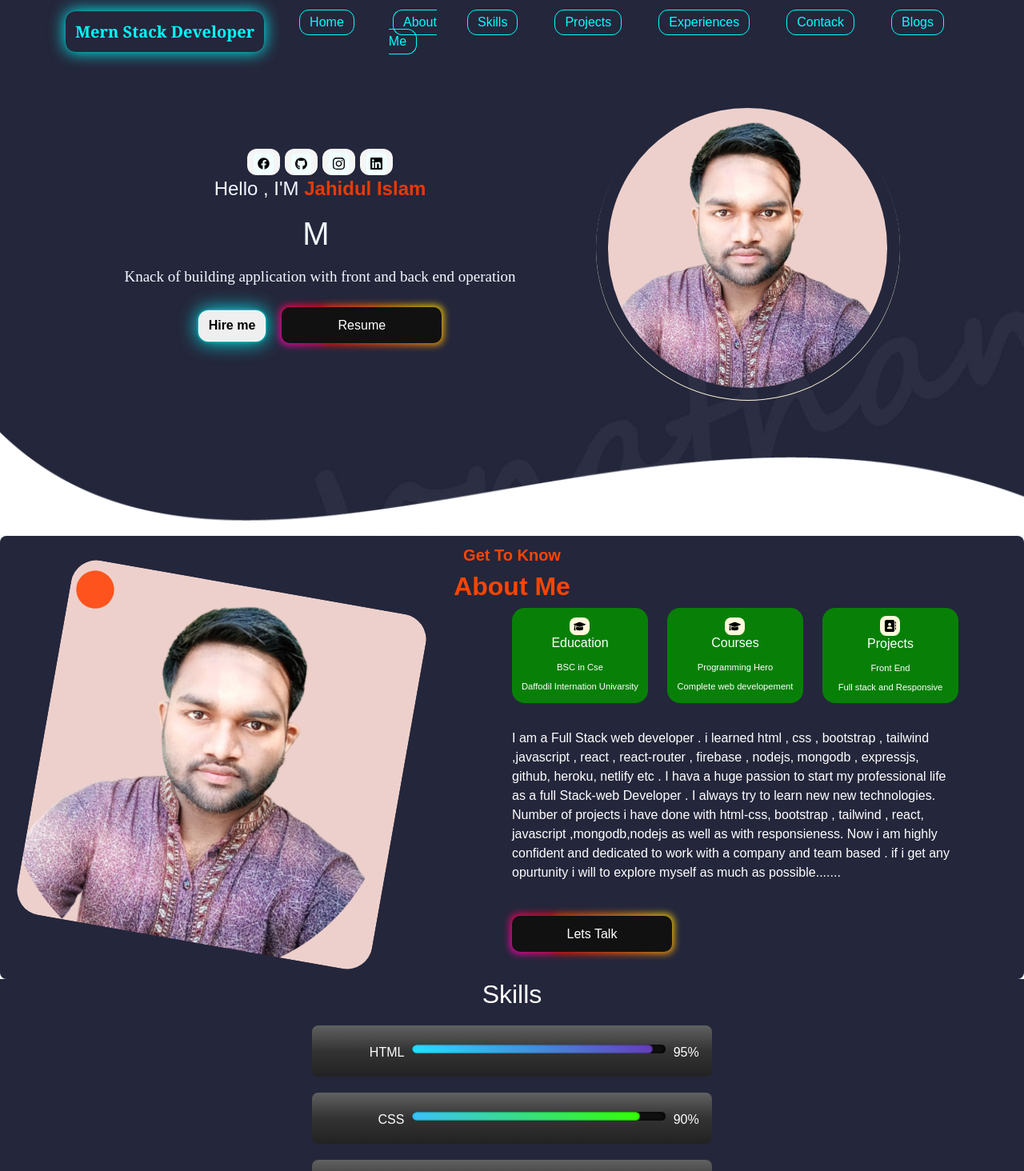
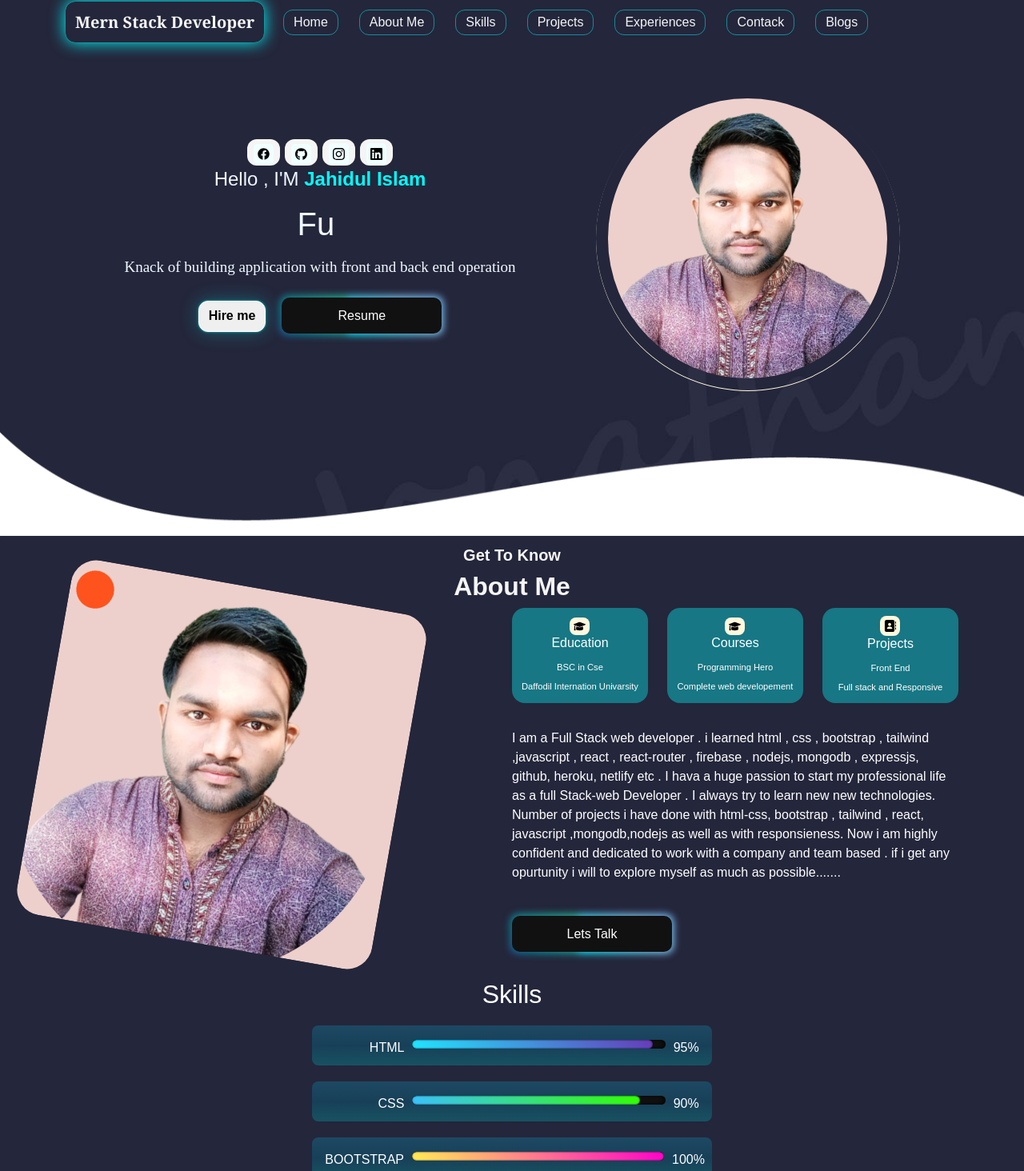
Before and after one commit to jahidulislam123/my-portfolio, a React (Create React App) app: page /detail1 in a window 1280 px wide. Shown: the top 1464 px of the page at 80% size. Built offline with nearby package versions, Linux system fonts and the light colour scheme.

Commit message:
added_something

```diff
--- a/src/App.css
+++ b/src/App.css
@@ -1,5 +1,6 @@
 .App {
   text-align: center;
+  background-color: #24263B;
 }
 
 .App-logo {
--- a/src/PortfolioContainer/AboutMe/About.css
+++ b/src/PortfolioContainer/AboutMe/About.css
@@ -15,7 +15,7 @@
 }
 
 .about-heading {
-    color: orangered;
+    color: whitesmoke;
     font-weight: 700;
 
 }
@@ -51,7 +51,7 @@
 
 .about_card {
     /* background: rgb(228, 124, 38); */
-    background: rgb(8, 128, 8);
+    background: rgba(0, 255, 255, 0.372);
     border: 1px solid transparent;
     border-radius: 1rem;
     text-align: center;
@@ -67,7 +67,7 @@
 }
 
 .about_card:hover {
-    background: orangered;
+    background: rgba(0, 255, 255, 0.67);
     color: black;
     border-color: #040d66;
     transition: 0.5s ease-out;
--- a/src/PortfolioContainer/Experienc/Experience.css
+++ b/src/PortfolioContainer/Experienc/Experience.css
@@ -1,6 +1,7 @@
 .div1 {
     background: #24263B;
     color: whitesmoke;
+    margin-top: 44px;
 
 }
 
@@ -99,10 +100,6 @@ p {
 
 
 
-
-
-
-
 .horizontal-line {
     height: 3px;
     background: linear-gradient(rgb(5, 231, 247), yellow, rgb(0, 255, 247));
@@ -114,20 +111,26 @@ p {
 
 }
 
-
-
-
-
-
-
-
-
-
 .mamama{
     background-color: #6060612e;
     margin-left: 300px;
     border-radius: 12px;
     margin-right: 380px;
     padding: 12px;
-    border: 2px solid cyan;
+    border: 1px solid rgba(0, 255, 255, 0.387);
 }
+
+
+
+@media screen and (max-width: 1544px) {
+    .mamama {
+        background-color: #6060612e;
+        margin-left: 130px;
+        border-radius: 12px;
+        margin-right: 120px;
+        padding: 12px;
+        border: 1px solid rgba(0, 255, 255, 0.387);
+    }
+
+
+}
--- a/src/PortfolioContainer/Experienc/Experience.js
+++ b/src/PortfolioContainer/Experienc/Experience.js
@@ -28,7 +28,7 @@ const Experience = () => {
               <div class="experience-details">
                 <h2>SoftItcare</h2>
                 <p>Job Title: Full Stack Developer</p>
-                <p>Duration: March 2022 - Present</p>
+                <p>Duration: January 2023 </p>
                 <p>
                   Description: This is software development company located in
                   Bashundara Dhaka.
--- a/src/PortfolioContainer/Home/NavBar.css
+++ b/src/PortfolioContainer/Home/NavBar.css
@@ -18,7 +18,7 @@
 
 .head-line {
     box-shadow: 0 0 1px cyan, 0 0 20px cyan;
-    color: cyan;
+    color: whitesmoke;
     font-weight: 900;
     padding: 12px;
     /* padding-bottom: 17px; */
@@ -33,9 +33,9 @@
 
 .button-one1 {
     margin-right: 10px;
-    margin-left: 20px;
-    color: cyan;
-    border: 1px solid cyan;
+    /* margin-left: 20px; */
+    color: whitesmoke;
+    border: 1px solid rgba(5, 240, 248, 0.51);
     /* box-shadow: 0 0 5px cyan, 0 0 15px cyan; */
     border-radius: 12px;
     padding-right: 12px;
--- a/src/PortfolioContainer/Home/Profile.css
+++ b/src/PortfolioContainer/Home/Profile.css
@@ -48,7 +48,8 @@
 }
 
 .highlighted-text {
-    color: rgba(255, 60, 0, 0.903);
+    color:cyan;
+    /* color: rgba(255, 60, 0, 0.903); */
     font-weight: 700;
 }
 
@@ -64,10 +65,9 @@
     /* background-color: rgb(10, 8, 31); */
     /* background: linear-gradient(#00ccff,#0e1538,#d400d4); */
     font-weight: 700;
-    box-shadow: 0 0 3px cyan,0 0 25px cyan ;
+    box-shadow: 0 0 3px rgba(0, 255, 255, 0.669),0 0 25px rgba(0, 255, 255, 0.269) ;
     /* color: rgb(253, 42, 5); */
     border-radius: 12px;
-
     padding-right: 12px;
     padding-left: 12px;
     padding-top: 6px;
@@ -78,9 +78,9 @@
     /* background-color: orangered;
     color: black; */
     transition: 0.5s;
-        box-shadow: 0 0 5px cyan,
-            0 0 25px cyan, 0 0 50px cyan,
-            0 0 100px cyan, 0 0 200px cyan;
+        box-shadow: 0 0 5px rgba(0, 255, 255, 0.365),
+            0 0 25px rgba(0, 255, 255, 0.472), 0 0 50px rgba(0, 255, 255, 0.307),
+            0 0 100px cyan, 0 0 200px rgba(0, 255, 255, 0.197);
 
 }
 
@@ -101,7 +101,7 @@
 
 .glow-on-hover:before {
     content: '';
-    background: linear-gradient(45deg, #ff0000, #ff7300, #fffb00, #48ff00, #00ffd5, #002bff, #7a00ff, #ff00c8, #ff0000);
+    background: linear-gradient(45deg, #00eeff, #7fcbf4, #6eb3fc, #00d5ff9b, #00ddff89, #028ea399, #7a00ff, #057f98, #28eeb3c8);
     position: absolute;
     top: -2px;
     left: -2px;
--- a/src/PortfolioContainer/Message/Contack.css
+++ b/src/PortfolioContainer/Message/Contack.css
@@ -73,7 +73,7 @@ textarea {
     padding: 1.5rem;
     border-radius: 0.5rem;
     background: transparent;
-    border: 2px solid rgb(2, 175, 152);
+    border: 1px solid rgba(5, 240, 248, 0.51);
     resize: none;
     color: white;
 }
--- a/src/PortfolioContainer/Message/Contact.js
+++ b/src/PortfolioContainer/Message/Contact.js
@@ -96,8 +96,8 @@ const Contact = () => {
             placeholder="Your Message "
             required
           ></textarea>
-          <div style={{ textAlign: "left" }} className="btn-message">
-            <button className="btn-contact   glow-on-hover" type="submit">
+          <div style={{ textAlign: "left" }} className="">
+            <button className=" glow-on-hover" type="submit">
               Send Message
             </button>
           </div>
--- a/src/PortfolioContainer/Skills/Skill.css
+++ b/src/PortfolioContainer/Skills/Skill.css
@@ -30,8 +30,8 @@
     position: relative;
     display: flex;
     margin: 20px 0;
-    padding: 24px 10px 18px;
-    background: linear-gradient(#616161 0%, #333, #222);
+    padding: 18px 10px 10px;
+    background: linear-gradient(#07c9f537 0%, #04688663, #05939a67);
     border-radius: 8px;
     overflow: hidden;
     /* border: 2px solid #000; */
```
